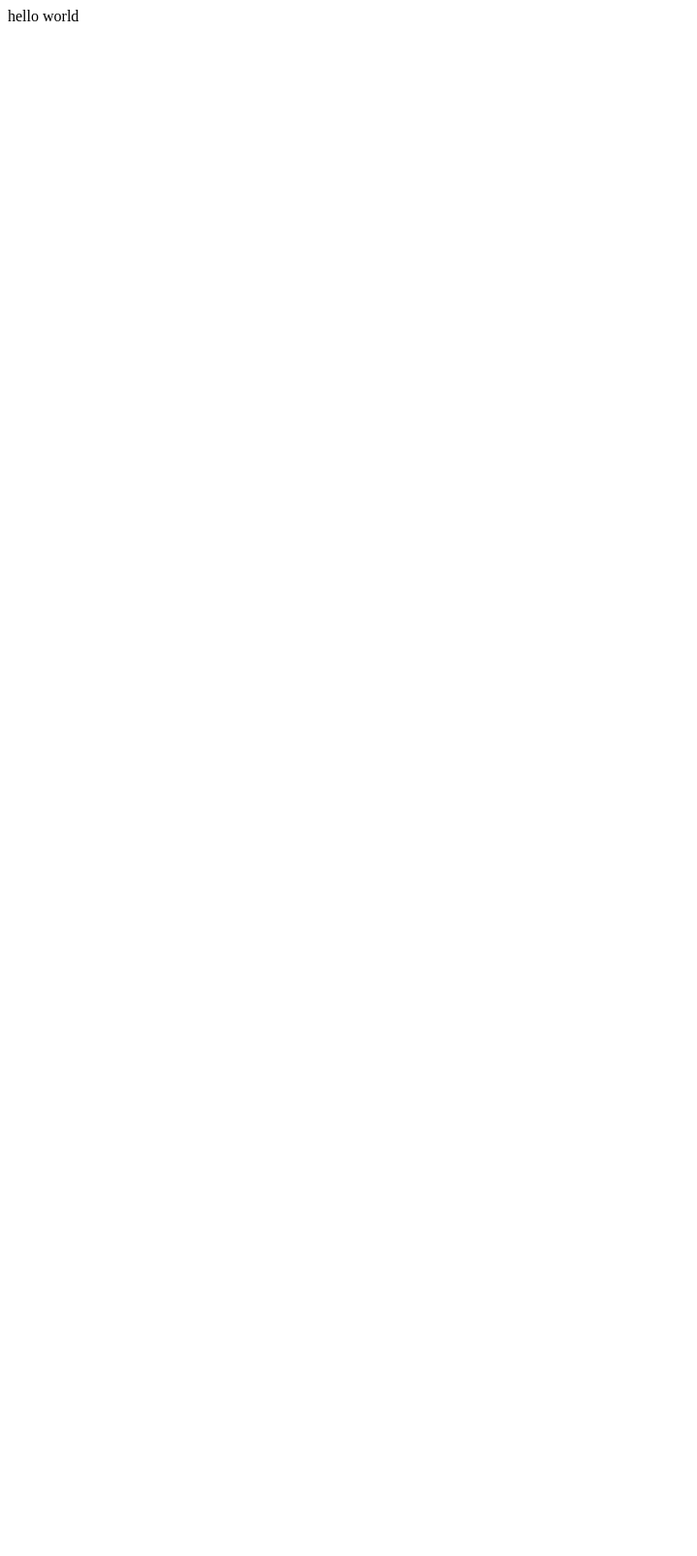
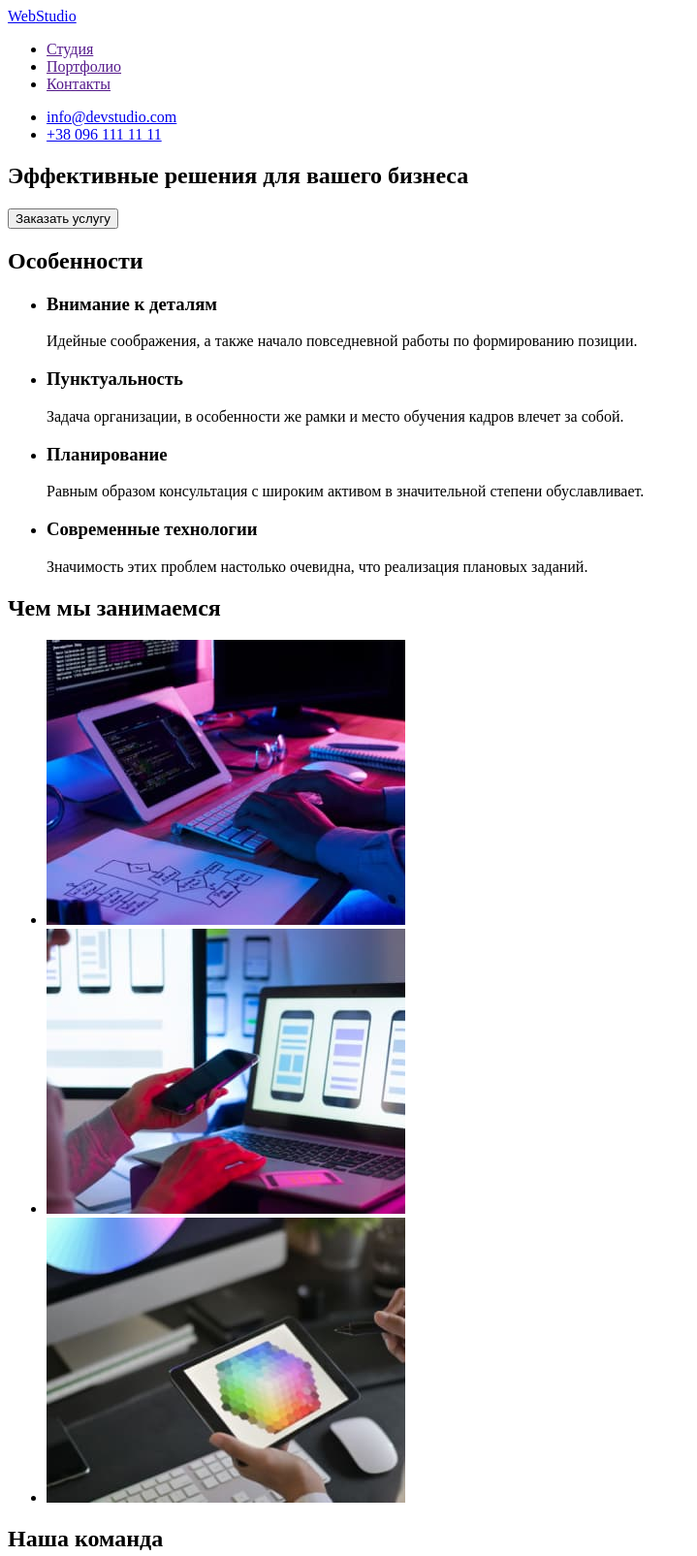
Before and after one commit to Finkons/goit-markup-hw-01, a plain HTML site: page index.html in a window 1280 px wide. Shown: the top 1605 px of the page at 97% size, without its empty margins (0-719 px from the left). Before the commit the page ends 800 px from the top, so only its background shows below. Drawn offline with Linux system fonts and the light colour scheme.

Commit message:
основной контент

```diff
--- a/index.html
+++ b/index.html
@@ -1,5 +1,5 @@
 <!DOCTYPE html>
-<html lang="en">
+<html lang="ru">
   <head>
     <meta charset="UTF-8" />
     <meta http-equiv="X-UA-Compatible" content="IE=edge" />
@@ -8,6 +8,104 @@
   </head>
 
   <body>
-    hello world
+    <!-- header -->
+    <header>
+      <nav>
+        <a href="/"><span>Web</span><span>Studio</span></a>
+
+        <ul>
+          <li><a href="">Студия</a></li>
+          <li><a href="">Портфолио</a></li>
+          <li><a href="">Контакты</a></li>
+        </ul>
+      </nav>
+      <ul>
+        <li><a href="mailto:info@devstudio.com">info@devstudio.com</a></li>
+        <li><a href="tel:+380961111111">+38 096 111 11 11</a></li>
+      </ul>
+    </header>
+    <!-- hero -->
+    <main>
+      <section>
+        <h1>Эффективные решения для вашего бизнеса</h1>
+        <button type="button">Заказать услугу</button>
+      </section>
+      <!-- feature -->
+      <section>
+        <h2>Особенности</h2>
+        <ul>
+          <li>
+            <h3>Внимание к деталям</h3>
+            <p>Идейные соображения, а также начало повседневной работы по формированию позиции.</p>
+          </li>
+          <li>
+            <h3>Пунктуальность</h3>
+            <p>
+              Задача организации, в особенности же рамки и место обучения кадров влечет за собой.
+            </p>
+          </li>
+          <li>
+            <h3>Планирование</h3>
+            <p>
+              Равным образом консультация с широким активом в значительной степени обуславливает.
+            </p>
+          </li>
+          <li>
+            <h3>Современные технологии</h3>
+            <p>Значимость этих проблем настолько очевидна, что реализация плановых заданий.</p>
+          </li>
+        </ul>
+      </section>
+      <!-- what are we doing -->
+      <section>
+        <h2>Чем мы занимаемся</h2>
+        <ul>
+          <li>
+            <a href=""><img src="./images/img1.jpeg" width="370" alt="десктоп" /></a>
+          </li>
+          <li>
+            <a href=""><img src="./images/img2.jpeg" width="370" alt="мобильный" /></a>
+          </li>
+          <li>
+            <a href=""><img src="./images/img3.jpeg" width="370" alt="дизайн" /></a>
+          </li>
+        </ul>
+      </section>
+      <!-- team -->
+      <section>
+        <h2>Наша команда</h2>
+        <ul>
+          <li>
+            <img src="./images/img4.jpeg" width="260" height="270" alt="Product Designer" />
+            <h3>Игорь Демьяненко</h3>
+            <p>Product Designer</p>
+          </li>
+          <li>
+            <img src="./images/img5.jpeg" width="260" height="270" alt="Frontend Developer" />
+            <h3>Ольга Репина</h3>
+            <p>Frontend Developer</p>
+          </li>
+          <li>
+            <img src="./images/img6.jpeg" width="260" height="270" alt="Marketing" />
+            <h3>Николай Тарасов</h3>
+            <p>Marketing</p>
+          </li>
+          <li>
+            <img src="./images/img7.jpeg" width="260" height="270" alt="UI Designer" />
+            <h3>Михаил Ермаков</h3>
+            <p>UI Designer</p>
+          </li>
+        </ul>
+      </section>
+    </main>
+    <!-- footer -->
+    <footer>
+      <a href="/"><span>Web</span><span>Studio</span></a>
+      <ul>
+        <li>г. Киев, пр-т Леси Украинки, 26</li>
+        <li><a href="mailto:info@devstudio.com">info@devstudio.com</a></li>
+        <li><a href="tel:+380961111111">+38 096 111 11 11</a></li>
+      </ul>
+    </footer>
   </body>
 </html>
```
Also changed, not shown: images/img1.jpeg (added), images/img2.jpeg (added), images/img3.jpeg (added), images/img4.jpeg (added), images/img5.jpeg (added), images/img6.jpeg (added), images/img7.jpeg (added), 2 other files.
